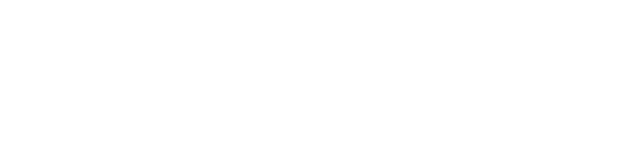
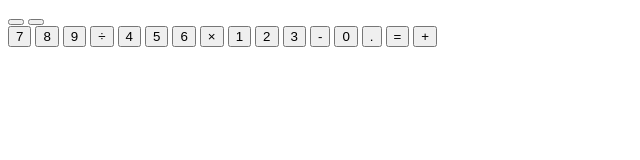
Before and after one commit to VisarMarku00/Calculator, a plain HTML site: page index.html in a window 1280 px wide. Shown: the whole page, without its empty margins (0-640 px from the left). Drawn offline with Linux system fonts and the light colour scheme.

Commit message:
Add inital html

```diff
--- a/index.html
+++ b/index.html
@@ -1,13 +1,44 @@
 <!DOCTYPE html>
 <html lang="en">
+
 <head>
     <meta charset="UTF-8">
     <meta name="viewport" content="width=device-width, initial-scale=1.0">
     <link rel="stylesheet" href="./style.css">
     <title>Calculator</title>
 </head>
+
 <body>
-
+    <div id="calculator">
+        <div id="screen">
+            <div id="led"></div>
+        </div>
+        <div id="keyboard">
+            <div id="power">
+                <button class="power-button"> </button>
+                <button class="power-button"> </button>
+            </div>
+            <div id="work">
+                <button class="numbers">7</button>
+                <button class="numbers">8</button>
+                <button class="numbers">9</button>
+                <button class="operands">÷</button>
+                <button class="numbers">4</button>
+                <button class="numbers">5</button>
+                <button class="numbers">6</button>
+                <button class="operands">×</button>
+                <button class="numbers">1</button>
+                <button class="numbers">2</button>
+                <button class="numbers">3</button>
+                <button class="operands">-</button>
+                <button class="numbers">0</button>
+                <button class="operands">.</button>
+                <button class="operands equals">=</button>
+                <button class="operands">+</button>
+            </div>
+        </div>
+    </div>
 </body>
 <script src="./script.js"></script>
+
 </html>
```
